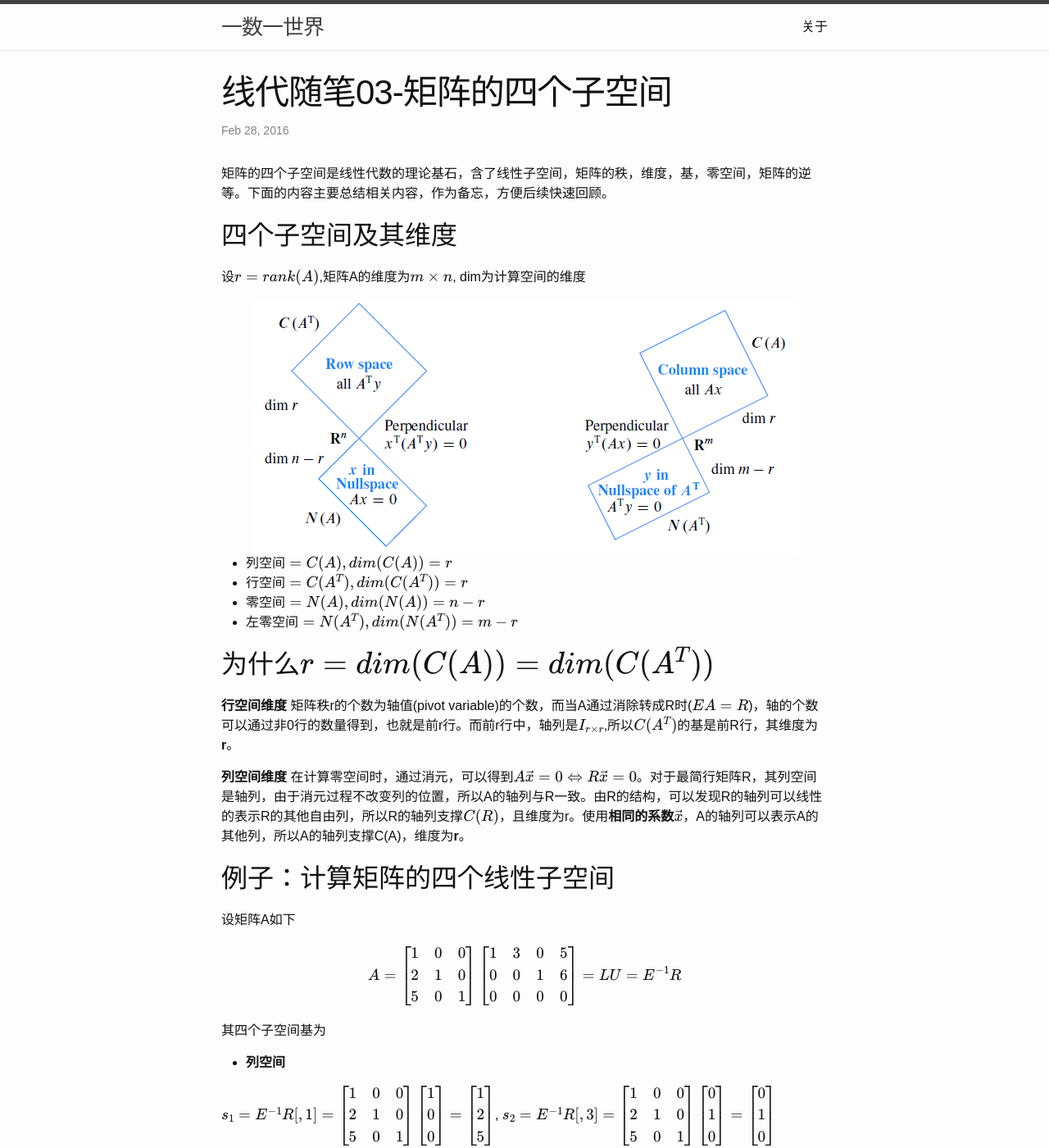
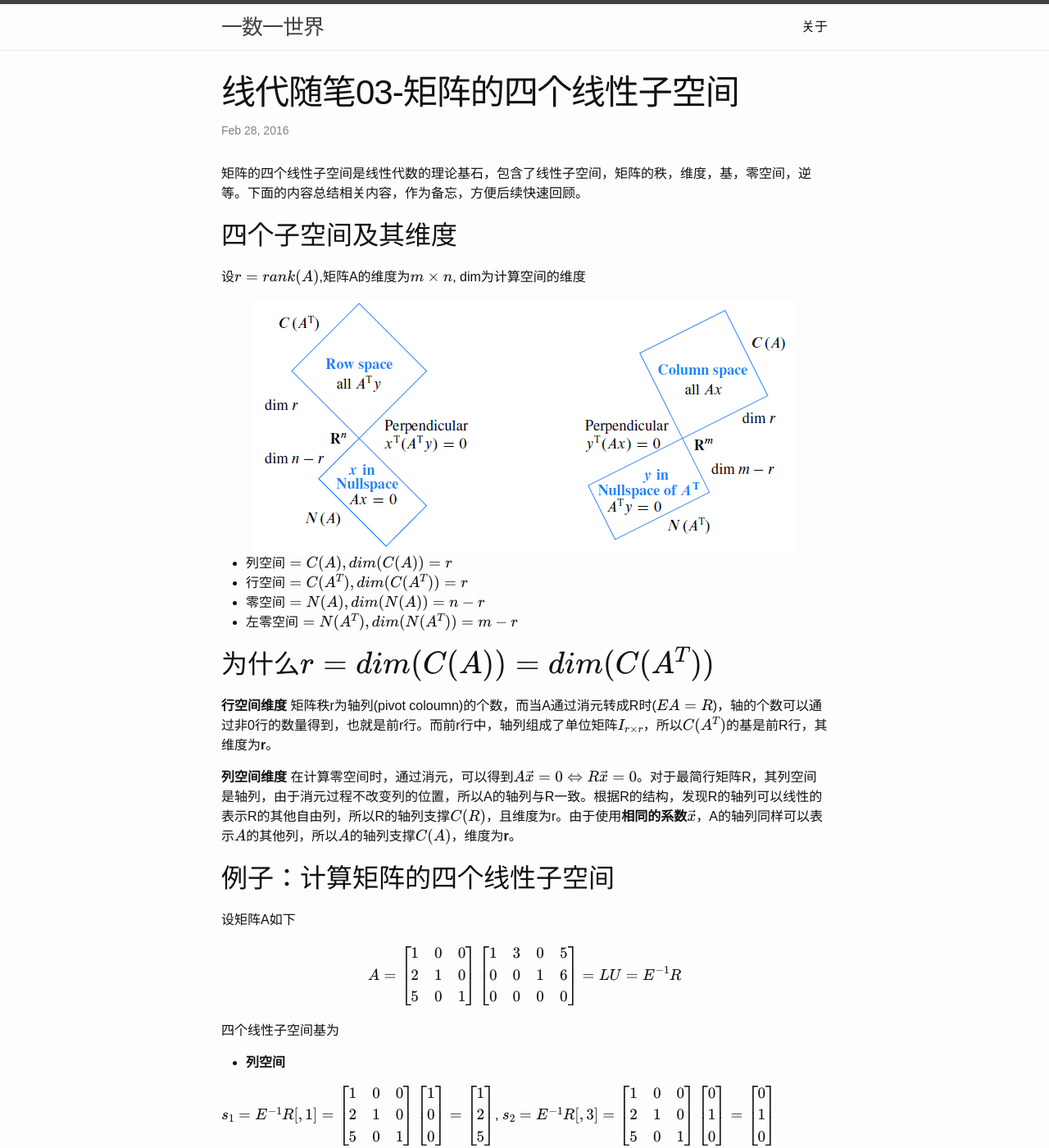
Before and after one commit to bourneli/bourneli.github.io, a Jekyll site: the page built from _posts/2016-02-28-linear-algebra-03-the-four-subspaces-of-matrix.markdown, in a window 1280 px wide and 1400 px high. Shown: the whole window at 82% size. Built offline with Jekyll 4.4.1, drawn with Linux system fonts in a browser that asks for light colours; formulas are drawn with MathJax 3; some of the changed text lies outside the part shown.

Commit message:
fix format and typo

```diff
--- a/_posts/2016-02-05-welcome-to-jekyll.markdown
+++ b/_posts/2016-02-05-welcome-to-jekyll.markdown
@@ -1,7 +1,7 @@
 ---
 layout: post
 title:  "Welcome to Jekyll!"
-date:   2016-02-05 10:31:28 +0800
+date:   2016-02-05 00:31:28 +0800
 categories: jekyll update
 ---
 You’ll find this post in your `_posts` directory. Go ahead and edit it and re-build the site to see your changes. You can rebuild the site in many different ways, but the most common way is to run `jekyll serve`, which launches a web server and auto-regenerates your site when a file is updated.
--- a/_posts/2016-02-28-linear-algebra-03-the-four-subspaces-of-matrix.markdown
+++ b/_posts/2016-02-28-linear-algebra-03-the-four-subspaces-of-matrix.markdown
@@ -1,17 +1,16 @@
 ---
 layout: post
-title:  "线代随笔03-矩阵的四个子空间"
+title:  "线代随笔03-矩阵的四个线性子空间"
 date:   2016-02-28 20:05:28 +0800
 categories: linear algebra
 ---
 
-矩阵的四个子空间是线性代数的理论基石，含了线性子空间，矩阵的秩，维度，基，零空间，矩阵的逆等。下面的内容主要总结相关内容，作为备忘，方便后续快速回顾。
+矩阵的四个线性子空间是线性代数的理论基石，包含了线性子空间，矩阵的秩，维度，基，零空间，逆等。下面的内容总结相关内容，作为备忘，方便后续快速回顾。
 
 ## 四个子空间及其维度
 设$r = rank(A)$,矩阵A的维度为$m \times n$, dim为计算空间的维度
-<div align="center">
-<img src="/img/4subspace_2.png"   />
-</div>
+<div align="center"><img src="/img/4subspace_2.png" /></div>
+
 * $列空间=C(A), dim(C(A))=r$
 * $行空间=C(A^T), dim(C(A^T))=r$
 * $零空间=N(A), dim(N(A)) = n-r$
@@ -20,9 +19,9 @@ categories: linear algebra
 
 
 ## 为什么$r=dim(C(A))=dim(C(A^T))$
-**行空间维度** 矩阵秩r的个数为轴值(pivot variable)的个数，而当A通过消除转成R时($EA = R$)，轴的个数可以通过非0行的数量得到，也就是前r行。而前r行中，轴列是$I_{r \times r}$,所以$C(A^T)$的基是前R行，其维度为**r**。
+**行空间维度** 矩阵秩r为轴列(pivot coloumn)的个数，而当A通过消元转成R时($EA = R$)，轴的个数可以通过非0行的数量得到，也就是前r行。而前r行中，轴列组成了单位矩阵$I_{r \times r}$，所以$C(A^T)$的基是前R行，其维度为**r**。
 
-**列空间维度** 在计算零空间时，通过消元，可以得到$A\vec{x}=0 \Leftrightarrow R\vec{x}=0$。对于最简行矩阵R，其列空间是轴列，由于消元过程不改变列的位置，所以A的轴列与R一致。由R的结构，可以发现R的轴列可以线性的表示R的其他自由列，所以R的轴列支撑$C(R)$，且维度为r。使用**相同的系数$\vec{x}$**，A的轴列可以表示A的其他列，所以A的轴列支撑C(A)，维度为**r**。
+**列空间维度** 在计算零空间时，通过消元，可以得到$A\vec{x}=0 \Leftrightarrow R\vec{x}=0$。对于最简行矩阵R，其列空间是轴列，由于消元过程不改变列的位置，所以A的轴列与R一致。根据R的结构，发现R的轴列可以线性的表示R的其他自由列，所以R的轴列支撑$C(R)$，且维度为r。由于使用**相同的系数$\vec{x}$**，A的轴列同样可以表示$A$的其他列，所以$A$的轴列支撑$C(A)$，维度为**r**。
 
 ## 例子：计算矩阵的四个线性子空间
 设矩阵A如下
@@ -32,7 +31,7 @@ A = \begin{bmatrix}1&0&0 \\ 2&1&0 \\ 5&0&1 \end{bmatrix}
 \begin{bmatrix} 1&3&0&5 \\ 0&0&1&6 \\ 0&0&0&0 \end{bmatrix} = LU = E^{-1}R
 $$
 
-其四个子空间基为
+四个线性子空间基为
 
 * **列空间**
 
```
Also changed, not shown: other parts of _posts/2016-02-28-linear-algebra-03-the-four-subspaces-of-matrix.markdown (+12 -4 lines), img/4subspace.jpg (deleted), img/4subspace.png (deleted).
